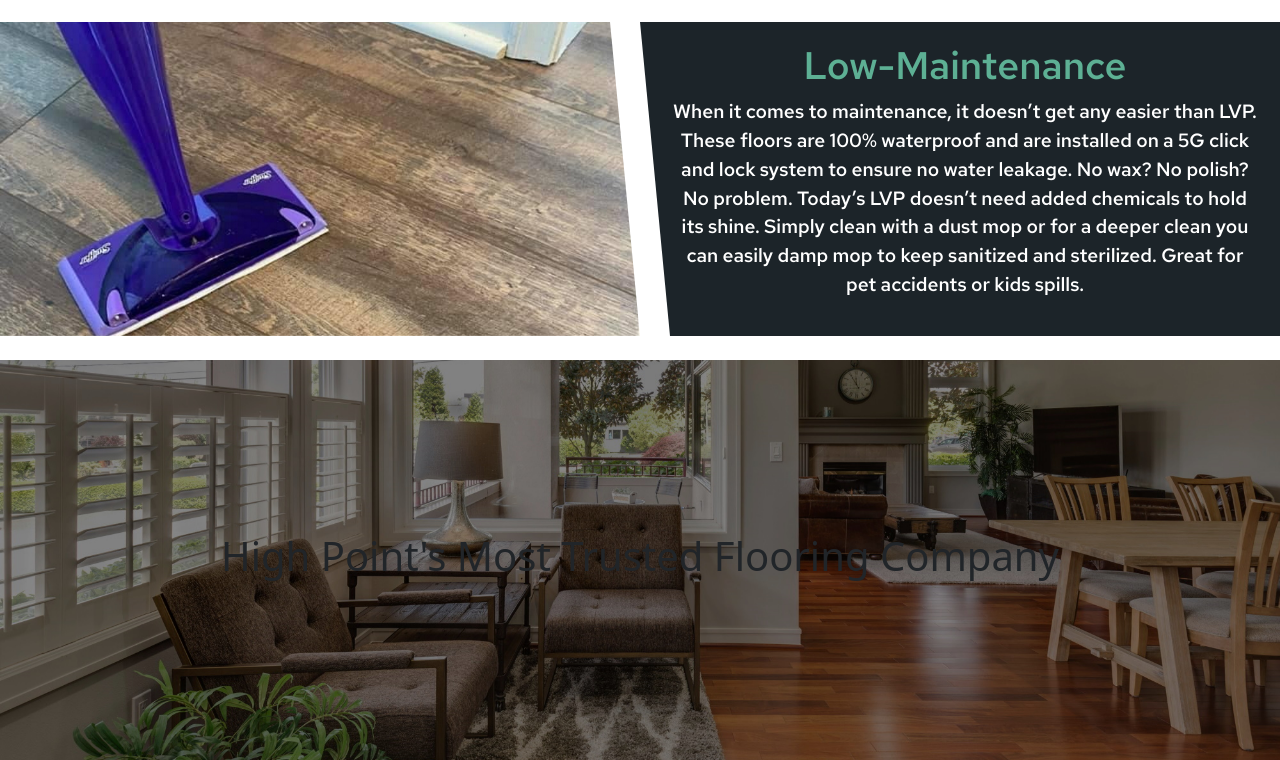
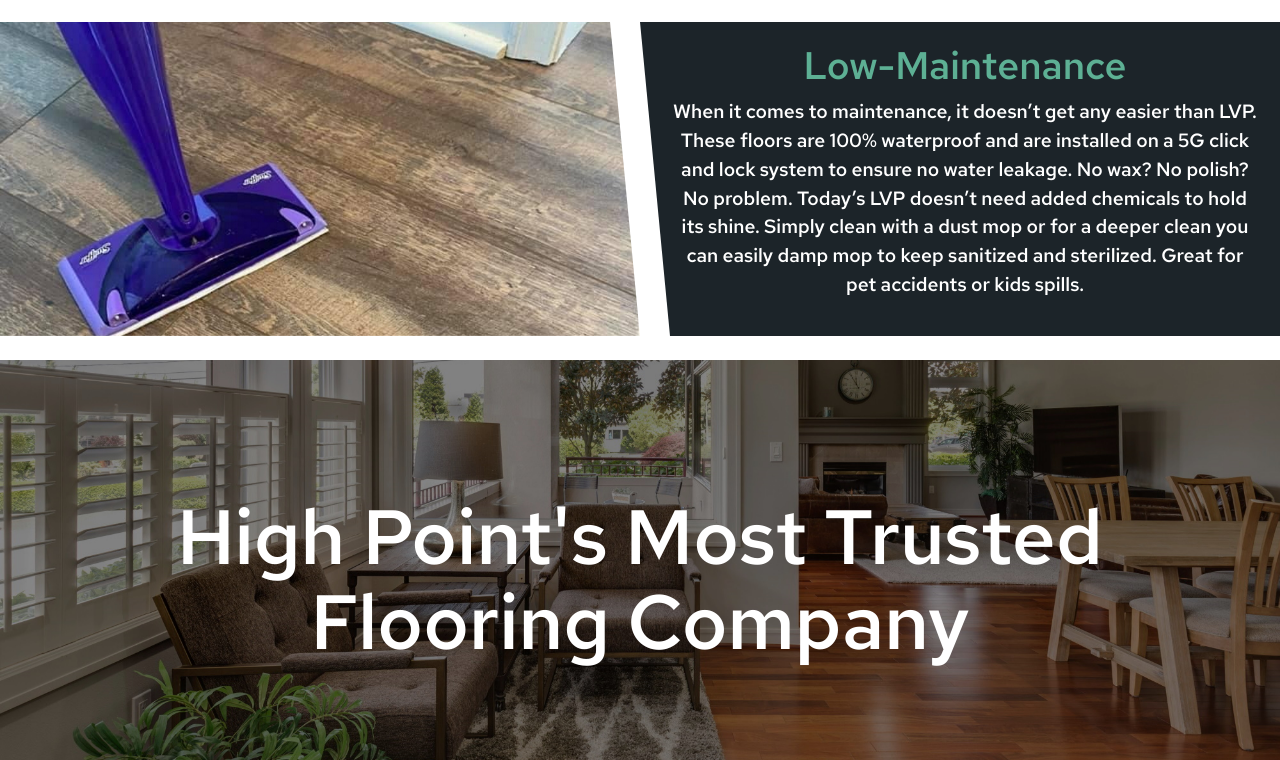
Before and after one commit to rmbass3/overstock_app, a React (Create React App) app: page / in a window 1280 px wide. Shown: the part 2492-3252 px from the top of the page. Built offline with nearby package versions, Linux system fonts and the light colour scheme.

Commit message:
Finished about banned

```diff
--- a/src/App.css
+++ b/src/App.css
@@ -74,7 +74,6 @@
   align-items: center;
   flex-direction: column;
 }
-
 
 .home-title-container .title-intro {
   color: white;
@@ -223,9 +222,21 @@
 
 .title-container {
   position: relative;
+  padding-top: 6vh;
+  white-space: nowrap;
+  display: flex;
+  justify-content: center;
+  align-items: center;
+  flex-direction: column;
 }
 
-/*  */
+/* About */
+.about-title {
+  color: white;
+  font-family: RedHatMedium;
+  font-size: clamp(24px, 6vw, 96px);
+  line-height: 1;
+}
 
 
 /* Breakpoints */
--- a/src/components/About.js
+++ b/src/components/About.js
@@ -17,7 +17,8 @@ function About(props){
       >
         <div className="about">
           <div className="container title-container">
-            <h1 className="about-title">High Point's Most Trusted Flooring Company</h1>
+            <h1 className="about-title">High Point's Most Trusted</h1>
+            <h1 className="about-title">Flooring Company</h1>
           </div>
         </div>
       </ParallaxBanner>
--- a/src/components/Home.js
+++ b/src/components/Home.js
@@ -1,26 +1,9 @@
 import React from "react";
 import {Button} from 'react-bootstrap';
-import { fadeIn } from 'react-animations';
-import Radium, {StyleRoot} from 'radium';
 import { ParallaxBanner } from "react-scroll-parallax";
 import bgMain from '../imgs/bg-main-dark-2.jpg'
+import ScrollAnimation from "react-animate-on-scroll";
 
-const styles = {
-  fadeIn1: {
-    animation: 'x 1s',
-    animationName: Radium.keyframes(fadeIn, 'fadeIn')
-  },
-
-  fadeIn2: {
-    animation: 'x 2s',
-    animationName: Radium.keyframes(fadeIn, 'fadeIn')
-  },
-
-  fadeIn3: {
-    animation: 'x 3s',
-    animationName: Radium.keyframes(fadeIn, 'fadeIn')
-  }
-}
 
 function Home(props) {
   return (
@@ -41,8 +24,8 @@ function Home(props) {
           <div className="container home-title-container">
             <div className="text-center">
               <h2 className="title-intro">FIND THE PERFECT</h2>
-              <h2 className="title-intro" style={styles.fadeIn2}>FLOORING WITH</h2>
-              <div style={styles.fadeIn3}>
+              <h2 className="title-intro">FLOORING WITH</h2>
+              <div>
                 <h1 className="title-overstock">OVERSTOCK</h1>
                 <h3 className="title-end mt-2">DISCOUNT FLOORING</h3>
                 <Button
```
